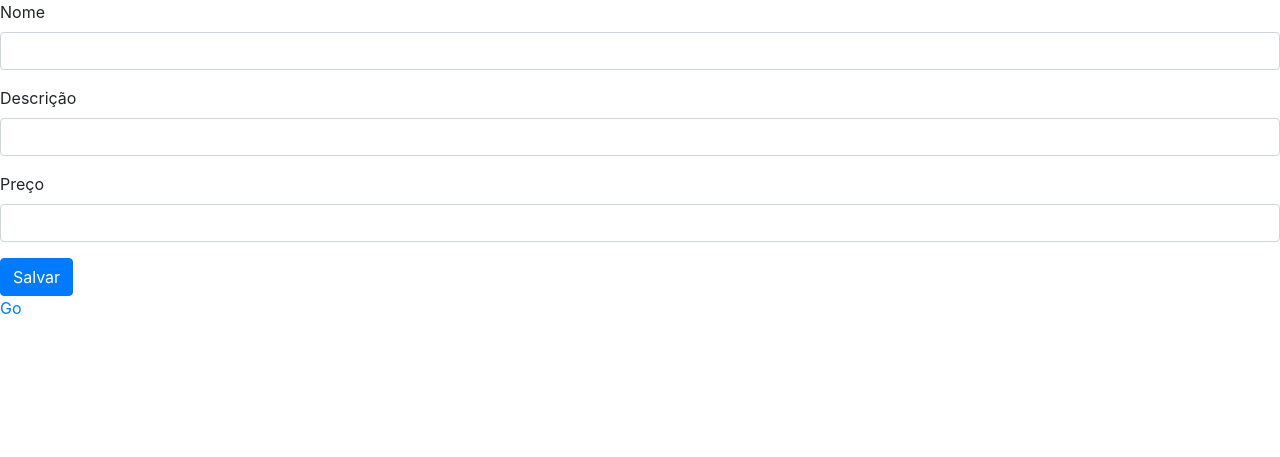
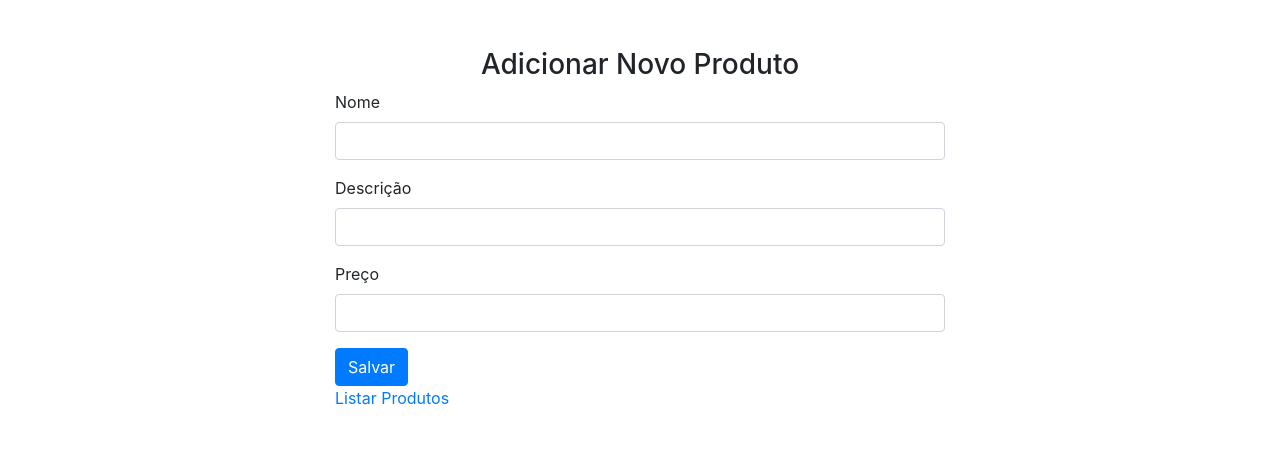
Before and after one commit to yasnovello/web2-php, a PHP site: page /novoProduto.php in a window 1280 px wide. Shown: the top 457 px of the page. Run offline with PHP 8.4, Linux system fonts and the light colour scheme.

Commit message:
novo add produto

```diff
--- a/novoProduto.php
+++ b/novoProduto.php
@@ -13,6 +13,9 @@
 
 <body>
 
+<section>
+    <div class="container col-lg-6 py-5">
+        <h3 class="text-center">Adicionar Novo Produto</h3>
     <form action="post_user.php" method="POST">
         <div class="form-group">
             <label>Nome</label>
@@ -29,8 +32,9 @@
         <button type="submit" class="btn btn-primary">Salvar</button>
 
     </form>
-    <a href="index.php">Go</a>
-
+    <a href="index.php">Listar Produtos</a>
+    </div>
+<section>
 
     <!-- Optional JavaScript -->
     <!-- jQuery first, then Popper.js, then Bootstrap JS -->
```
